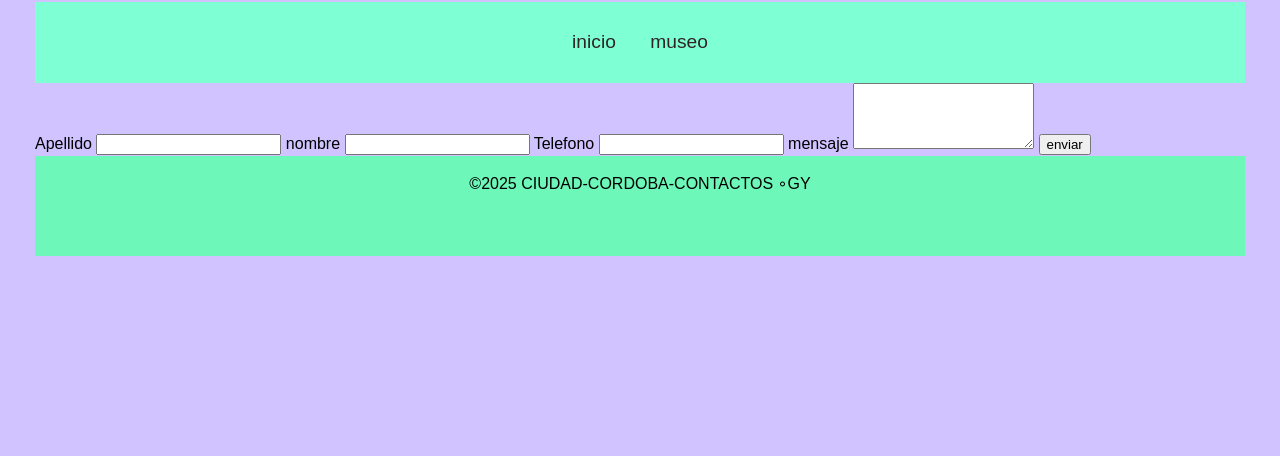
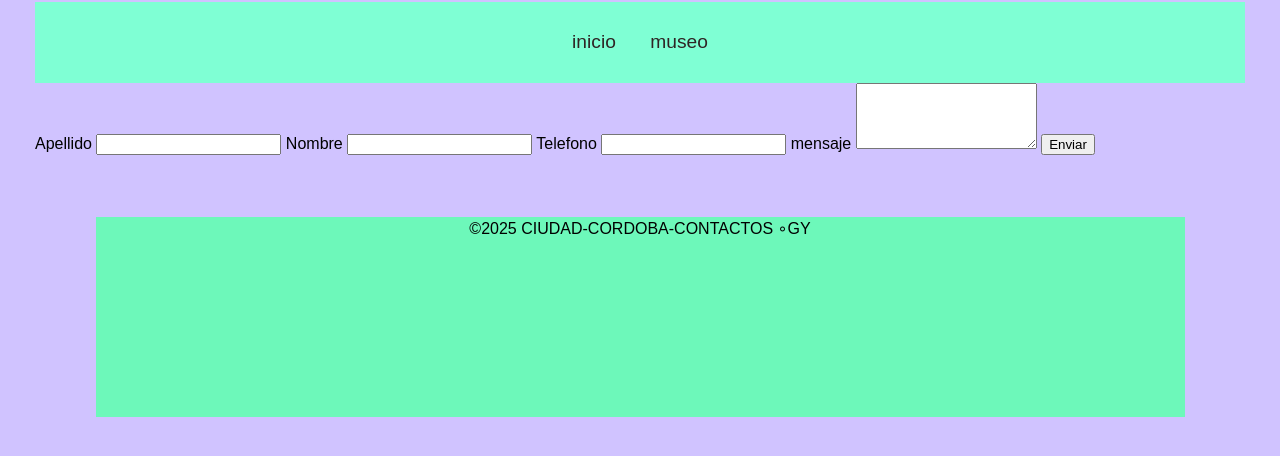
Before and after one commit to Gust-Y17/tp01PV2025YEVARAGUSTAVO, a plain HTML site: page contactos.html in a window 1280 px wide. Shown: the part 924-1380 px from the top of the page. Before the commit the page ends 1215 px from the top, so only its background shows below. Drawn offline with Linux system fonts and the light colour scheme.

Commit message:
nuevo garegado

```diff
--- a/assets/css/style.css
+++ b/assets/css/style.css
@@ -87,9 +87,8 @@ article{
 
 }
 #pie{
-    height: 100px;
-    max-height: 100%;
-    overflow: hidden;
+    margin: 5%;
+    height: 200px;
     text-align: center;
     background-color: rgb(109, 248, 186);
 }
--- a/contactos.html
+++ b/contactos.html
@@ -24,16 +24,16 @@
                 <label for="Apellido">Apellido</label>
                 <input type="text" id="Apellido" name="Apellido" required>
 
-                <label for="nombre">nombre</label>
-                <input type="text" id="nombre" name="nombre" required>
+                <label for="Nombre">Nombre</label>
+                <input type="text" id="Nombre" name="Nombre" required>
 
                 <label for="Telefono">Telefono</label>
                 <input type="number" id="Telefono" name="Telefono" required>
 
-                <label for="mensaje">mensaje</label>
-                <textarea name="mensaje" id="mensaje" rows="4" required></textarea>
+                <label for="Mensaje">mensaje</label>
+                <textarea name="Mensaje" id="Mensaje" rows="4" required></textarea>
 
-                <button type="submit">enviar</button>
+                <button type="submit" onclick="enviarformulario">Enviar</button>
             </form>
 
     </main>
@@ -51,13 +51,13 @@
 
             //obtener los valores de los inputs
             var Apellido=document.getElementById("Apellido").value;
-            var nombre=document.getElementById("nombre").value;
+            var Nombre=document.getElementById("Nombre").value;
 
             //muestra los valores en la consola
-            console.log("nombre:", nombre);
-            console.log("Apellido", Apellido);
+            console.log("Nombre:"+ Nombre);
+            console.log("Apellido:"+ Apellido);
 
-            alert("nombre: "+nombre+ "y Apellido: "+Apellido);
+            alert("Listo"+Nombre+""+Apellido+", estamos en contacto");
 
         }
 
```
